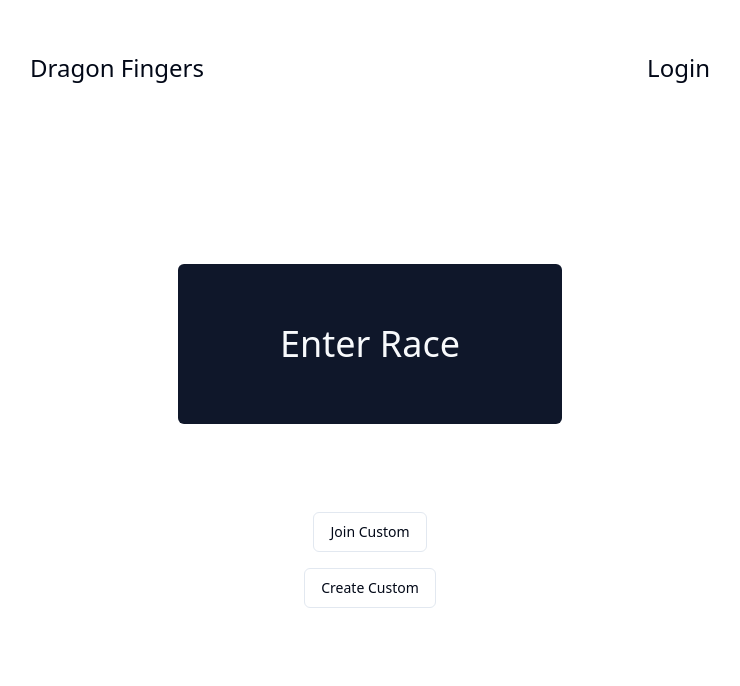
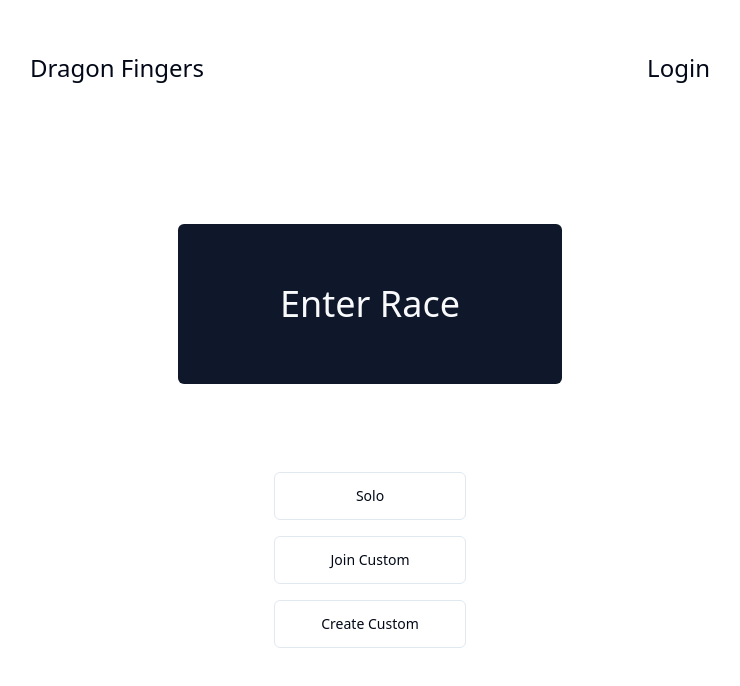
Before and after one commit to derekjtong/dragon-fingers-v2, a Next.js app: page / in a window 1280 px wide. Shown: the top 686 px of the page, without its empty margins (270-1010 px from the left). Built offline with nearby package versions, Linux system fonts and the light colour scheme; no server answers.

Commit message:
Add solo game

```diff
--- a/app/(home)/page.tsx
+++ b/app/(home)/page.tsx
@@ -10,10 +10,19 @@ export default function HomePage() {
         </Button>
       </Link>
       <Link href="/match/join" className="p-2">
-        <Button variant={"outline"}>Join Custom</Button>
+        <Button variant={"outline"} className="h-12 w-48">
+          Solo
+        </Button>
+      </Link>
+      <Link href="/match/join" className="p-2">
+        <Button variant={"outline"} className="h-12 w-48">
+          Join Custom
+        </Button>
       </Link>
       <Link href="/match/create" className="p-2 ">
-        <Button variant={"outline"}>Create Custom</Button>
+        <Button variant={"outline"} className="h-12 w-48">
+          Create Custom
+        </Button>
       </Link>
     </div>
   );
```
